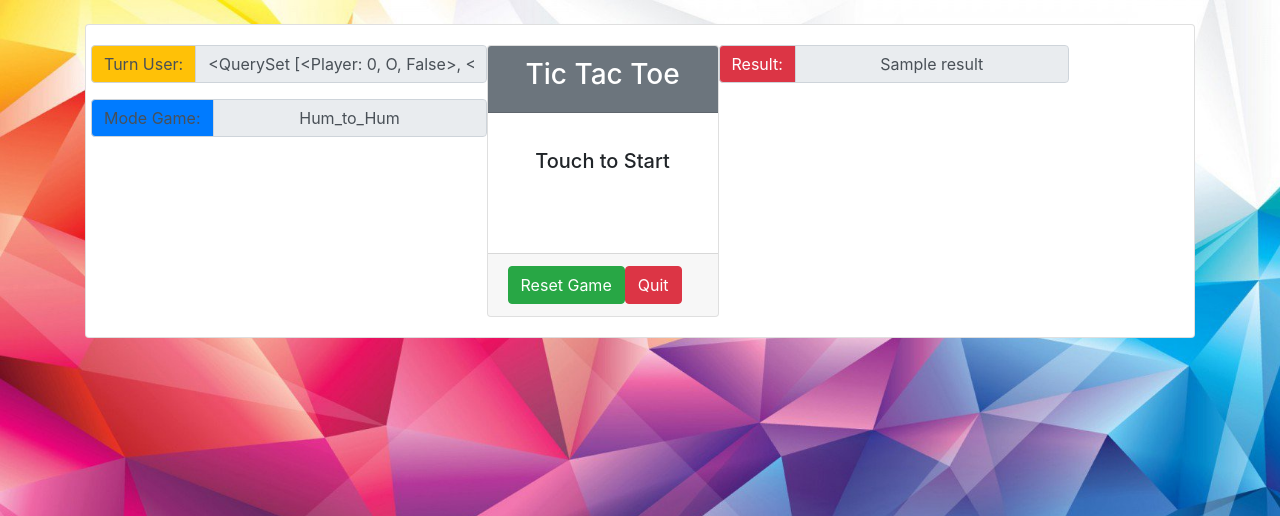
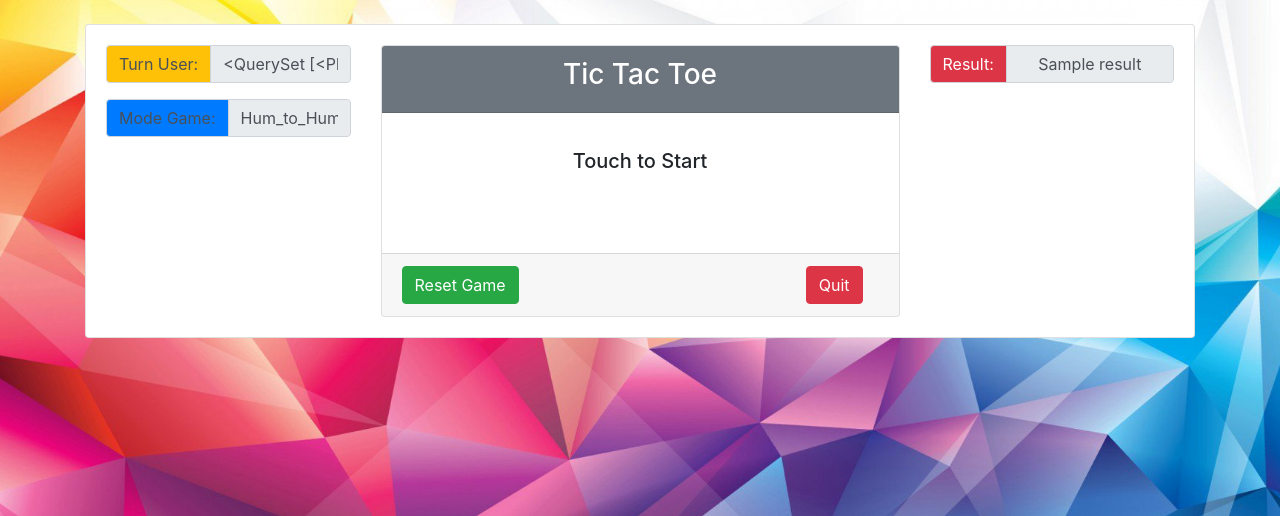
Before and after one commit to df2017/tictactoe, a Django app: template templates/board/board.html in a window 1280 px wide. Shown: the top 516 px of the page. Run offline with Django 3.2, Linux system fonts and the light colour scheme; data comes from the database, SQL or seed files in the repository; tables that the repository leaves empty hold one stand-in row (values such as "Sample post"); the template is opened without the code that fills it: values that come from a table or form of the project are taken from there, most other values are stand-ins (such as "Sample title", 1, 10 or a date in 2020); parts of the project's set-up code (start-up, migrations or seed data) failed here and were passed over; some libraries are stand-ins or nearby versions.

Commit message:
Update board.html

```diff
--- a/templates/board/board.html
+++ b/templates/board/board.html
@@ -5,7 +5,7 @@
     <br>
     <div class="card card-body">
         <div class="row">
-            <div class="col-xs-3">
+            <div class="col-sm-3">
                 {% if players == "O" %}
                 <div class="input-group mb-3">
                     <div class="input-group-prepend ">
@@ -31,7 +31,7 @@
 
             </div>
 
-            <div class="col-xs-6">
+            <div class="col-sm-6">
                 <div class="card text-center">
                     <div class="card-header text-white bg-secondary mb-3">
                         <h3>Tic Tac Toe</h3>
@@ -170,7 +170,7 @@
 
             </div>
             <br>
-            <div class="col-xs">
+            <div class="col-sm">
 
                  <div class="input-group mb-3">
                     <div class="input-group-prepend ">
```
